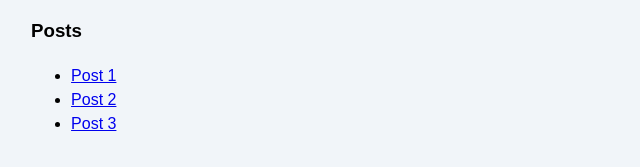
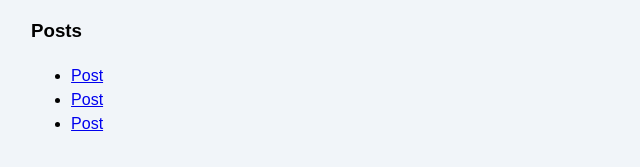
Before and after one commit to david-bour/portfolio, an Astro site in the folder davidbour/: page / in a window 1280 px wide. Shown: the part 283-450 px from the top of the page, 269-909 px from the left. Built offline with nearby package versions, Linux system fonts and the light colour scheme; Astro itself is replaced by a stand-in of ours.

Commit message:
- chore: kick off build

```diff
--- a/davidbour/src/pages/index.astro
+++ b/davidbour/src/pages/index.astro
@@ -20,9 +20,9 @@
 		<p>
 			<h3>Posts</h3>
 			<ul>
-				<li><a href="/posts/post-1/">Post 1</a></li>
-				<li><a href="/posts/post-2/">Post 2</a></li>
-				<li><a href="/posts/post-3/">Post 3</a></li>
+				<li><a href="/posts/post-1/">Post</a></li>
+				<li><a href="/posts/post-2/">Post</a></li>
+				<li><a href="/posts/post-3/">Post</a></li>
 			</ul>
 		</p>
 	</body>
```
